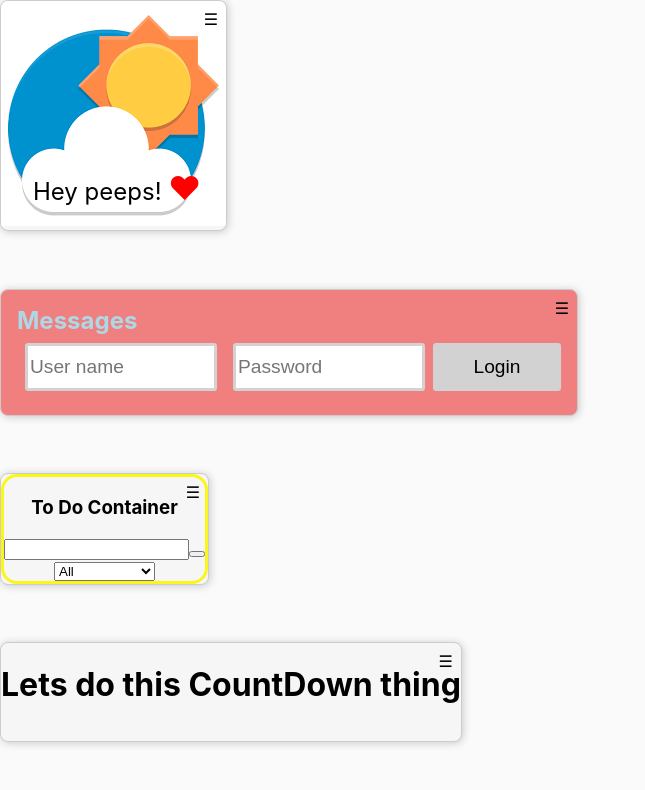
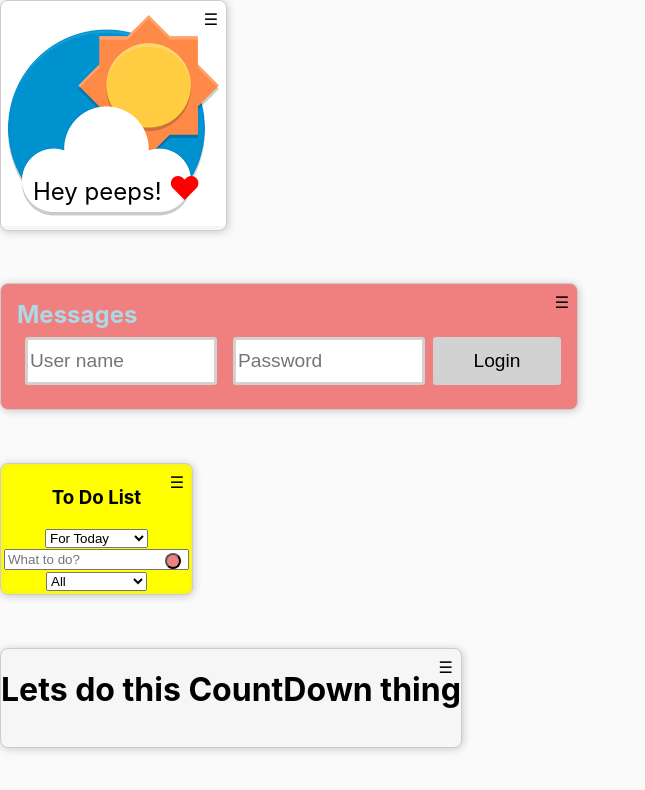
Before and after one commit to Earle-Poole/cool-dash, a React (Create React App) app: page / in a window 1280 px wide. Shown: the top 790 px of the page, without its empty margins (0-645 px from the left). Built offline with nearby package versions, Linux system fonts and the light colour scheme.

Commit message:
added dropbox

```diff
--- a/src/molecules/toDo/Form.js
+++ b/src/molecules/toDo/Form.js
@@ -3,11 +3,20 @@ import React from 'react';
 const Form = () => {
     return (
         <form>
-            <input type="text" class="todo-input" />
+            <div>
+                <select className="list-type">
+                    <option value="for-today">For Today</option>
+                    <option value="shopping">Shopping</option>
+                    <option value="do-sometime">Do Sometime</option>
+                </select>
+            </div>
+            <div className="input-box">
+            <input type="text" placeholder="What to do?" class="todo-input" />
             <button className="todo-button" type="submit">
             </button>
+            </div>
             <div className="select">
-                <select name="todos" className="filter-todo">
+                <select className="filter-todo">
                     <option value="all">All</option>
                     <option value="completed">Completed</option>
                     <option value="uncompleted">Uncompleted</option>
--- a/src/molecules/toDo/ToDo.js
+++ b/src/molecules/toDo/ToDo.js
@@ -5,7 +5,7 @@ import Form from "./Form.js";
 function ToDo() {
   return (
     <div className="container">
-      <h3>To Do Container</h3>
+      <h3>To Do List</h3>
       <Form />
     </div>
   );
--- a/src/molecules/toDo/toDo.css
+++ b/src/molecules/toDo/toDo.css
@@ -1,6 +1,22 @@
 .container {
     border: 3px solid;
-    border-radius: 16px;
+    border-radius: 9px;
     border-color: rgb(250, 246, 24);
     text-align: center;
 }
+
+.input-box {
+    display: inline-block;
+    position: relative;
+}
+
+.todo-button {
+    background-color: lightcoral;
+    position: absolute;
+    right: .5rem;
+    top: .3rem;
+    height: 1rem;
+    width: 1rem;
+    border-radius: 20px;
+
+}
--- a/src/organisms/Dashboard.tsx
+++ b/src/organisms/Dashboard.tsx
@@ -14,7 +14,7 @@ const Dashboard = () => {
       <Container css={{ backgroundColor: 'lightcoral' }}>
         <Messages />
       </Container>
-      <Container>
+      <Container css={{ backgroundColor: 'yellow' }}>
         <ToDo />
       </Container>
       <Container>
```
